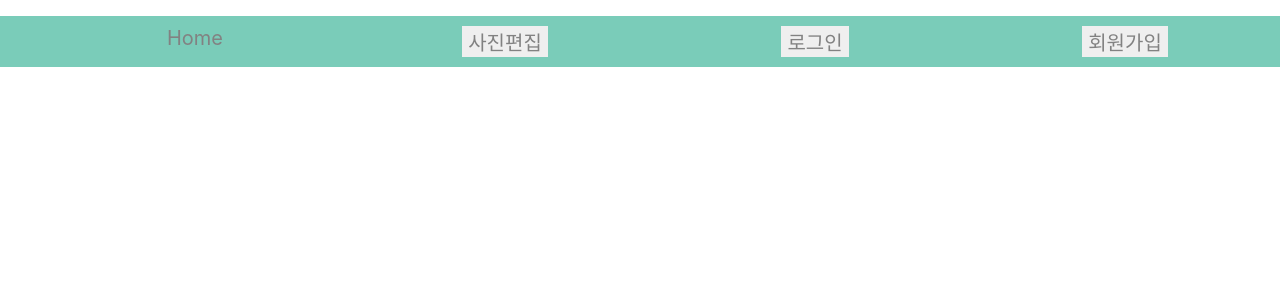
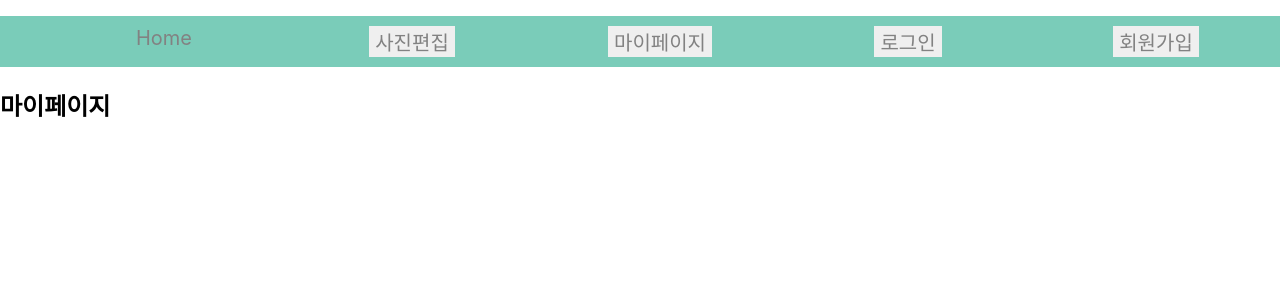
Before and after one commit to Vofil/vofil-frontend, a React (Create React App) app: page /mypage in a window 1280 px wide. Before the commit this address had no page. Shown: the top 300 px of the page. Built offline with nearby package versions, Linux system fonts and the light colour scheme.

Commit message:
feat: Add MyPage

```diff
--- a/src/App.js
+++ b/src/App.js
@@ -8,6 +8,7 @@ import MainPage from './pages/MainPage';
 import LoginPage from './pages/LoginPage';
 import RegisterPage from './pages/RegisterPage';
 import EditPicturesPage from './pages/EditPicturesPage';
+import MyPage from "./pages/MyPage";
 
 //react-router-dom이 v6이 되면서 Switch -> Routes로 변경됨
 //그리고 v6부터는 component가 아니라 element로 props 내보내야 함.
@@ -22,6 +23,7 @@ function App() {
           <Route exact path="/edit_pictures" element={<EditPicturesPage/>} />
           <Route exact path="/sign_in" element={<LoginPage/>} />
           <Route exact path="/sign_up" element={<RegisterPage/>} />
+          <Route exact path="/mypage" element={<MyPage/>} />
         </Routes>
       </div>
     </Router>
--- a/src/components/Navbar.js
+++ b/src/components/Navbar.js
@@ -14,6 +14,7 @@ function Navbar() {
             <ul className="navbar">
                 <li><Link to="/">Home</Link></li>
                 <li><Link to="/edit_pictures"><button onClick={onClick}>사진편집</button></Link></li>
+                <li><Link to="/mypage"><button onClick={onClick}>마이페이지</button></Link></li>
                 <li><Link to="/sign_in"><button onClick={onClick}>로그인</button></Link></li>
                 <li><Link to="/sign_up"><button onClick={onClick}>회원가입</button></Link></li>
             </ul>
--- /dev/null
+++ b/src/pages/MyPage.js
@@ -0,0 +1,9 @@
+function MyPage() {
+    return (
+        <div>
+            <h2>마이페이지</h2>
+        </div>
+    );
+}
+
+export default MyPage;
```
